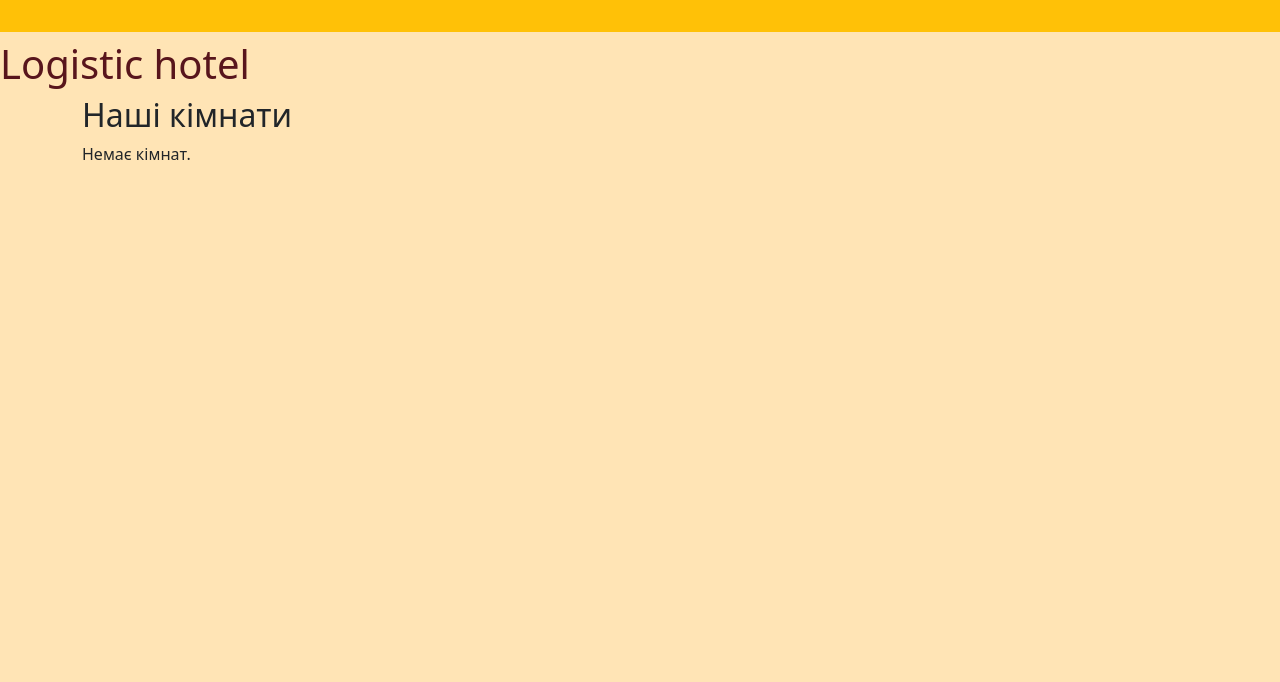
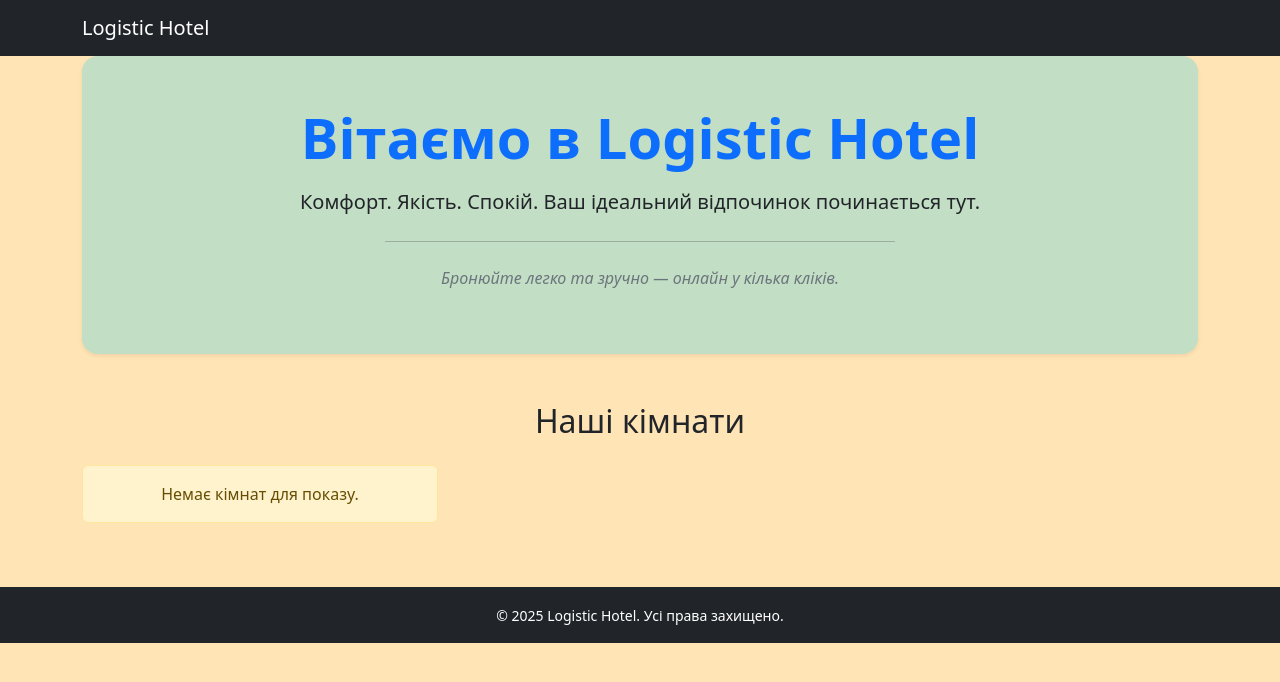
Before and after one commit to Danylo-logika/M4L2, a Django app: page / in a window 1280 px wide. Shown: the top 682 px of the page. Run offline with Django 5.2, Linux system fonts and the light colour scheme; data that the repository does not hold is empty.

Commit message:
Update all Html files

```diff
--- a/templates/M4L2A/room_list.html
+++ b/templates/M4L2A/room_list.html
@@ -1,20 +1,36 @@
 {% extends 'base.html' %}
 
 {% block content %}
-    <h2>Наші кімнати</h2>
 
-    <div class="room_list">
-        {% for room in room_list %}
-        <div class="card" style="width: 18rem;">
-            <img src="{{room.picture.url}}" class="card-img-top">
-            <div class="card-body">
+<!-- Hero-секція тільки для головної сторінки -->
+<div class="bg-info bg-opacity-25 text-dark text-center rounded-4 shadow-sm p-5 mb-5">
+    <h1 class="display-4 fw-semibold text-primary">Вітаємо в Logistic Hotel</h1>
+    <p class="fs-5 mt-3">Комфорт. Якість. Спокій. Ваш ідеальний відпочинок починається тут.</p>
+    <hr class="my-4 mx-auto w-50">
+    <p class="fst-italic text-secondary">Бронюйте легко та зручно — онлайн у кілька кліків.</p>
+</div>
+
+<h2 class="mb-4 text-center">Наші кімнати</h2>
+
+<div class="row row-cols-1 row-cols-md-3 g-4">
+    {% for room in room_list %}
+    <div class="col">
+        <div class="card h-100 shadow-sm">
+            <img src="{{ room.picture.url }}" class="card-img-top" alt="{{ room.name }}">
+            <div class="card-body d-flex flex-column">
                 <h5 class="card-title">{{ room.name }}</h5>
-                <p class="card-text">{{room.description}}</p>
-                <a href="#" class="btn btn-outline-success">Забронювати</a>
+                <p class="card-text">{{ room.description }}</p>
+                <a href="#" class="btn btn-outline-success mt-auto">Забронювати</a>
             </div>
         </div>
-        {% empty %}
-            <li class="list-group-item"> Немає кімнат. </li>
-        {% endfor %}
     </div>
+    {% empty %}
+    <div class="col">
+        <div class="alert alert-warning text-center w-100">
+            Немає кімнат для показу.
+        </div>
+    </div>
+    {% endfor %}
+</div>
+
 {% endblock %}
--- a/templates/base.html
+++ b/templates/base.html
@@ -1,22 +1,41 @@
 <!DOCTYPE html>
-<html lang="en">
+<html lang="uk">
 <head>
     <meta charset="UTF-8">
     <meta name="viewport" content="width=device-width, initial-scale=1.0">
+    <title>Готель Logistic</title>
+
+    <!-- Bootstrap CSS -->
     <link href="https://cdn.jsdelivr.net/npm/bootstrap@5.3.6/dist/css/bootstrap.min.css" rel="stylesheet" integrity="sha384-4Q6Gf2aSP4eDXB8Miphtr37CMZZQ5oXLH2yaXMJ2w8e2ZtHTl7GptT4jmndRuHDT" crossorigin="anonymous">
-    <title>Готель Logistic</title>
+
     {% load static %}
     <link rel="stylesheet" href="{% static 'css/style.css' %}">
 </head>
 <body>
-    <div class="p-3 mb-2 bg-warning text-dark"></div>
-    <h1 class="text-danger-emphasis">Logistic hotel</h1>
-    <div class="container">
-    {% block content %}
-    <button type="button" class="btn btn-outline-success">Забронювати</button>
-    {% endblock %}
+
+    <!-- Навігація -->
+    <nav class="navbar navbar-expand-lg navbar-dark bg-dark">
+        <div class="container">
+            <a class="navbar-brand" href="#">Logistic Hotel</a>
+            <button class="navbar-toggler" type="button" data-bs-toggle="collapse" data-bs-target="#navbarNav">
+                <span class="navbar-toggler-icon"></span>
+            </button>
+        </div>
+    </nav>
+
+    <!-- Контент -->
+    <div class="container mb-5">
+        {% block content %}
+        <!-- Місце для іншого контенту -->
+        {% endblock %}
     </div>
 
+    <!-- Footer -->
+    <footer class="bg-dark text-white text-center py-3">
+        <small>&copy; 2025 Logistic Hotel. Усі права захищено.</small>
+    </footer>
 
+    <!-- Bootstrap JS -->
+    <script src="https://cdn.jsdelivr.net/npm/bootstrap@5.3.6/dist/js/bootstrap.bundle.min.js"></script>
 </body>
 </html>
```
Also changed, not shown: templates/user_system/login.html (+15 -8 lines), templates/user_system/register.html (+15 -8 lines), media/Rooms/завантаження.jpeg (added), media/Rooms/завантаження_2.jpeg (added), media/Rooms/завантаження_2_htYWb70.jpeg (added), media/Rooms/завантаження_3.jpeg (added), media/Rooms/завантаження_4.jpeg (added), media/Rooms/завантаження_5.jpeg (added).
